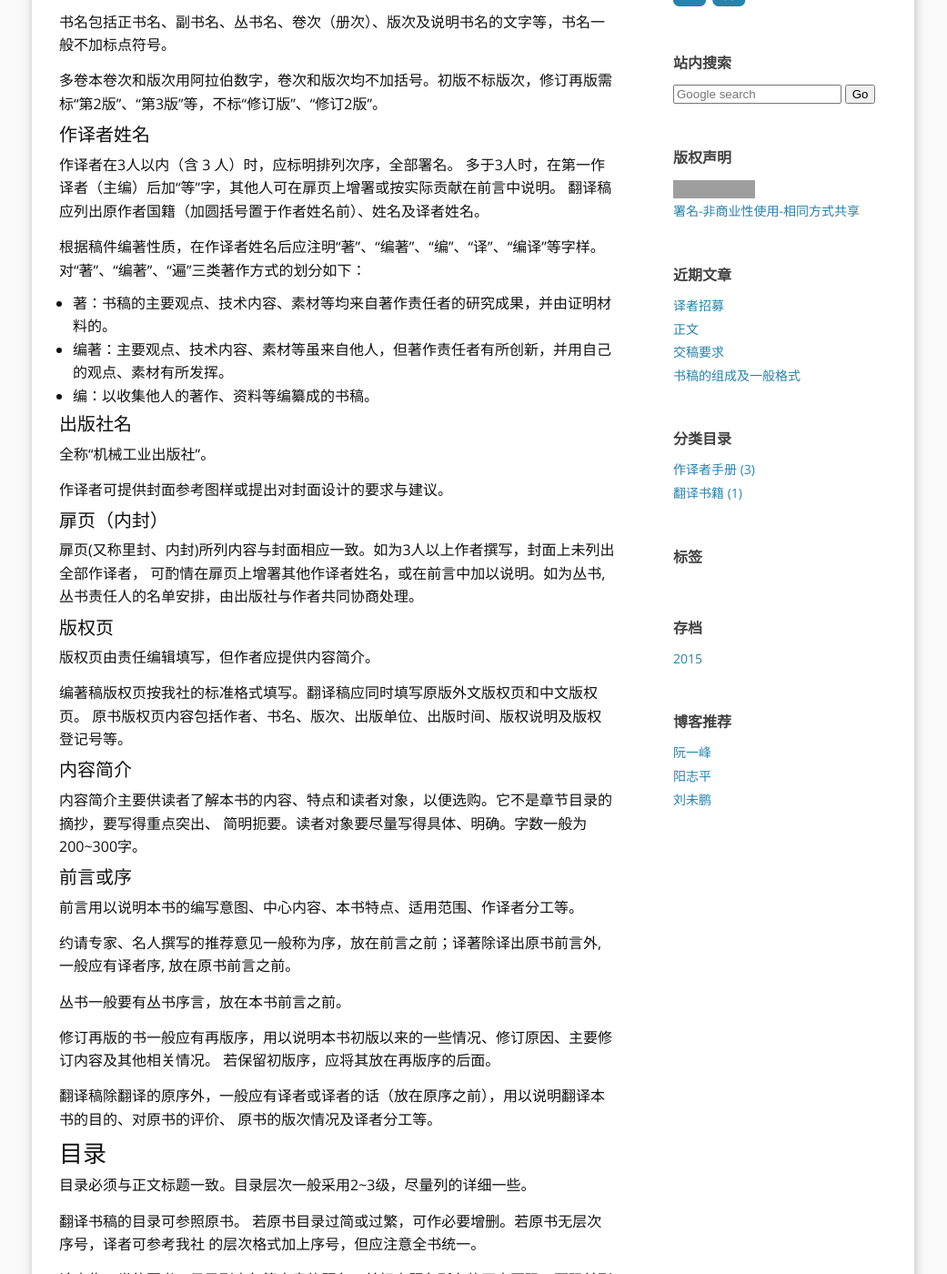
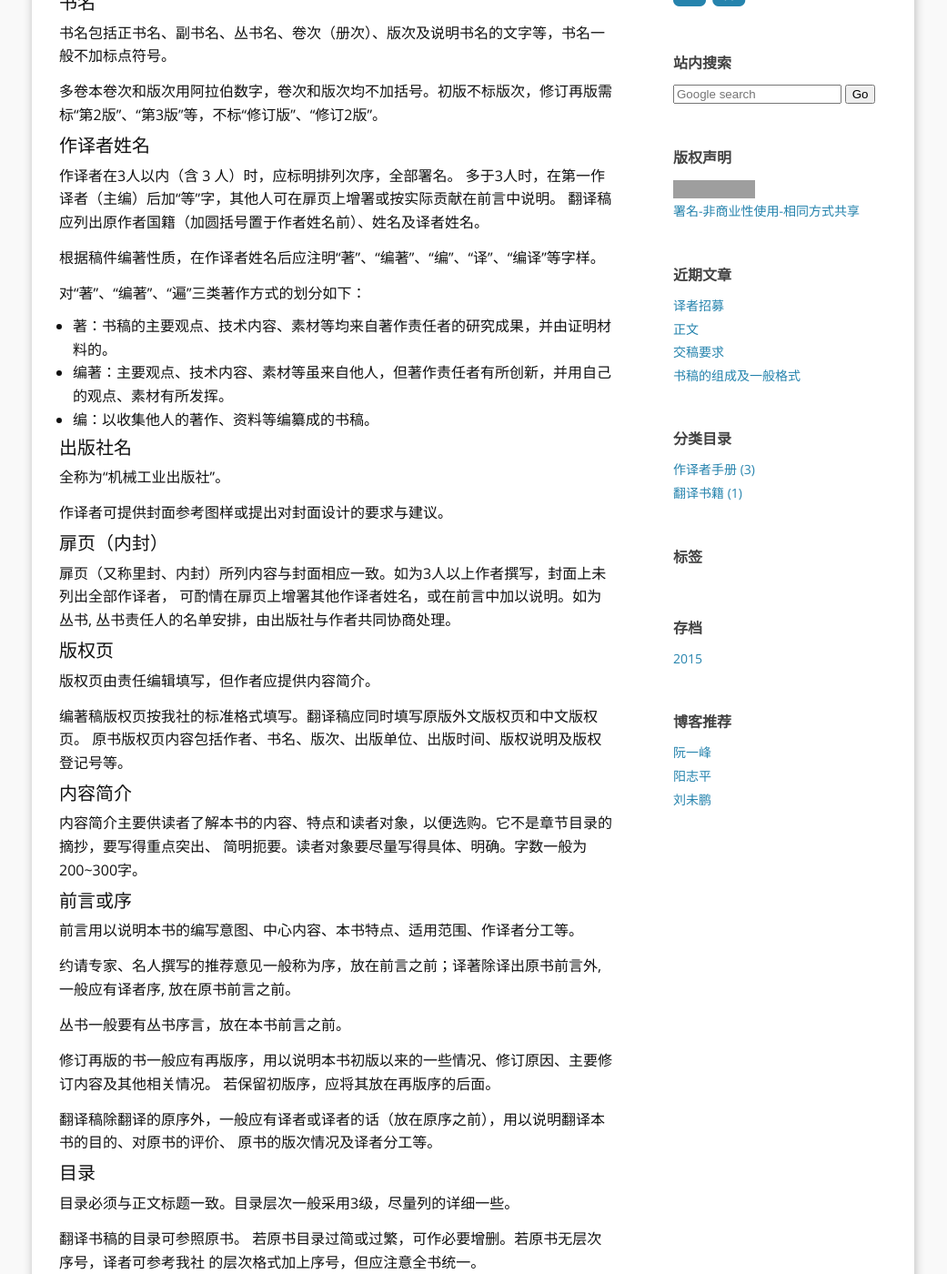
Before and after one commit to geekepub/geekepub.github.io, a Jekyll site: the page built from _posts/2015-01-01-书稿组成及格式.md, in a window 1280 px wide and 1400 px high, scrolled down 479 px. Shown: the whole window at 91% size, without its empty margins (120-1161 px from the left). Built offline with Jekyll 4.4.1, drawn with Linux system fonts in a browser that asks for light colours; nearby versions of some CDN libraries; comment, search, counter and statistics services are not loaded; grey boxes are pictures that could not be loaded.

Commit message:
Update 2015-01-01-书稿组成及格式.md

```diff
--- a/_posts/2015-01-01-书稿组成及格式.md
+++ b/_posts/2015-01-01-书稿组成及格式.md
@@ -5,11 +5,11 @@
 category: 作译者手册
 ---
 
-### 文前
+## 文前
 
 一部完整的书稿，按顺序通常有以下几个部分构成：
 
-#### 封面
+### 封面
 
 封面上应列出三名：书名、作译者姓名、出版社名。
 
@@ -26,6 +26,7 @@
 翻译稿应列出原作者国籍（加圆括号置于作者姓名前）、姓名及译者姓名。
 
 根据稿件编著性质，在作译者姓名后应注明“著”、“编著”、“编”、“译”、“编译”等字样。
+
 对“著”、“编著”、“遍”三类著作方式的划分如下：
 
 - 著：书稿的主要观点、技术内容、素材等均来自著作责任者的研究成果，并由证明材料的。
@@ -34,13 +35,13 @@
 
 #### 出版社名
 
-全称“机械工业出版社”。
+全称为“机械工业出版社”。
 
 作译者可提供封面参考图样或提出对封面设计的要求与建议。
 
 #### 扉页（内封）
 
-扉页(又称里封、内封)所列内容与封面相应一致。如为3人以上作者撰写，封面上未列出全部作译者，
+扉页（又称里封、内封）所列内容与封面相应一致。如为3人以上作者撰写，封面上未列出全部作译者，
 可酌情在扉页上增署其他作译者姓名，或在前言中加以说明。如为丛书, 丛书责任人的名单安排，由出版社与作者共同协商处理。
 
 #### 版权页
@@ -69,9 +70,9 @@
 翻译稿除翻译的原序外，一般应有译者或译者的话（放在原序之前），用以说明翻译本书的目的、对原书的评价、
 原书的版次情况及译者分工等。
 
-### 目录
+#### 目录
 
-目录必须与正文标题一致。目录层次一般采用2~3级，尽量列的详细一些。
+目录必须与正文标题一致。目录层次一般采用3级，尽量列的详细一些。
 
 翻译书稿的目录可参照原书。 若原书目录过简或过繁，可作必要增删。若原书无层次序号，译者可参考我社
 的层次格式加上序号，但应注意全书统一。
```
